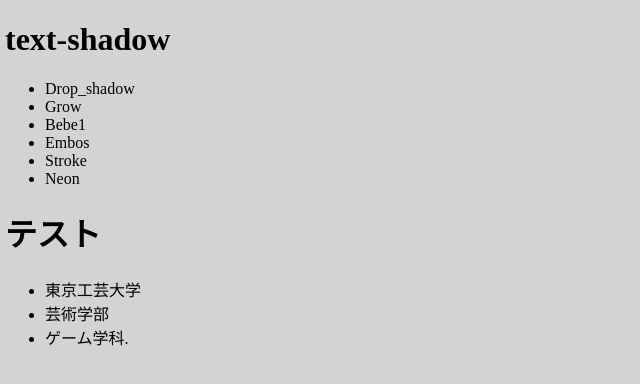
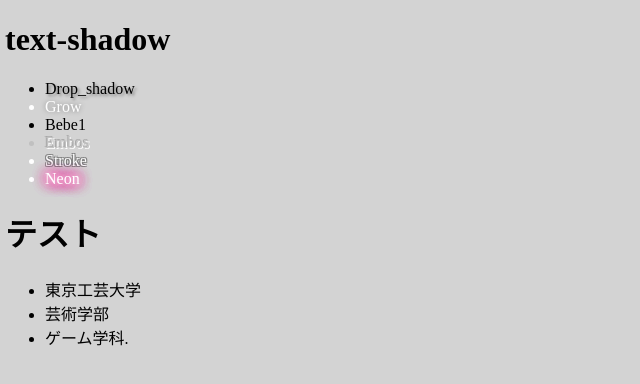
Before and after one commit to yumapiero/2016web1-9, a plain HTML site: page index.html in a window 1280 px wide. Shown: the whole page, without its empty margins (0-640 px from the left). Drawn offline with Linux system fonts and the light colour scheme.

Commit message:
Update default.css

```diff
--- a/css/default.css
+++ b/css/default.css
@@ -6,5 +6,27 @@ body{
   }
 
 /*text shadow*/
-#text-shadow
-{
+#text-shadow{
+  padding: 0 40px; /*左右に空間をつける*/
+  front-size: 30px; /*文字を大きくする*/
+}
+.drop_shadow{text-shadow: 2px 2px 3px gray;}
+.grow       {color: white;
+             text-shadow: 0px 0px 5px gray;}
+.bebe1      {color: silver;
+             text-shadow: -1px -1px 0px white,
+                           1px  1px 0px darkgray;}
+.embos      {color: silver;
+             text-shadow: -1px -1px 0px darkgray,
+                           1px  1px 0px white;}
+.stroke      {color: white;
+             text-shadow:  1px  1px 0px gray,
+                          -1px  1px 0px gray,
+                           1px -1px 0px gray,
+                          -1px -1px 0px gray;}
+.neon      {color: white;
+             text-shadow:  0px  0px 5px white,
+                           0px  0px 13px deeppink,
+                           0px  0px 13px deeppink,
+                           0px  0px 13px deeppink,
+                           0px  0px 13px deeppink;}
```
